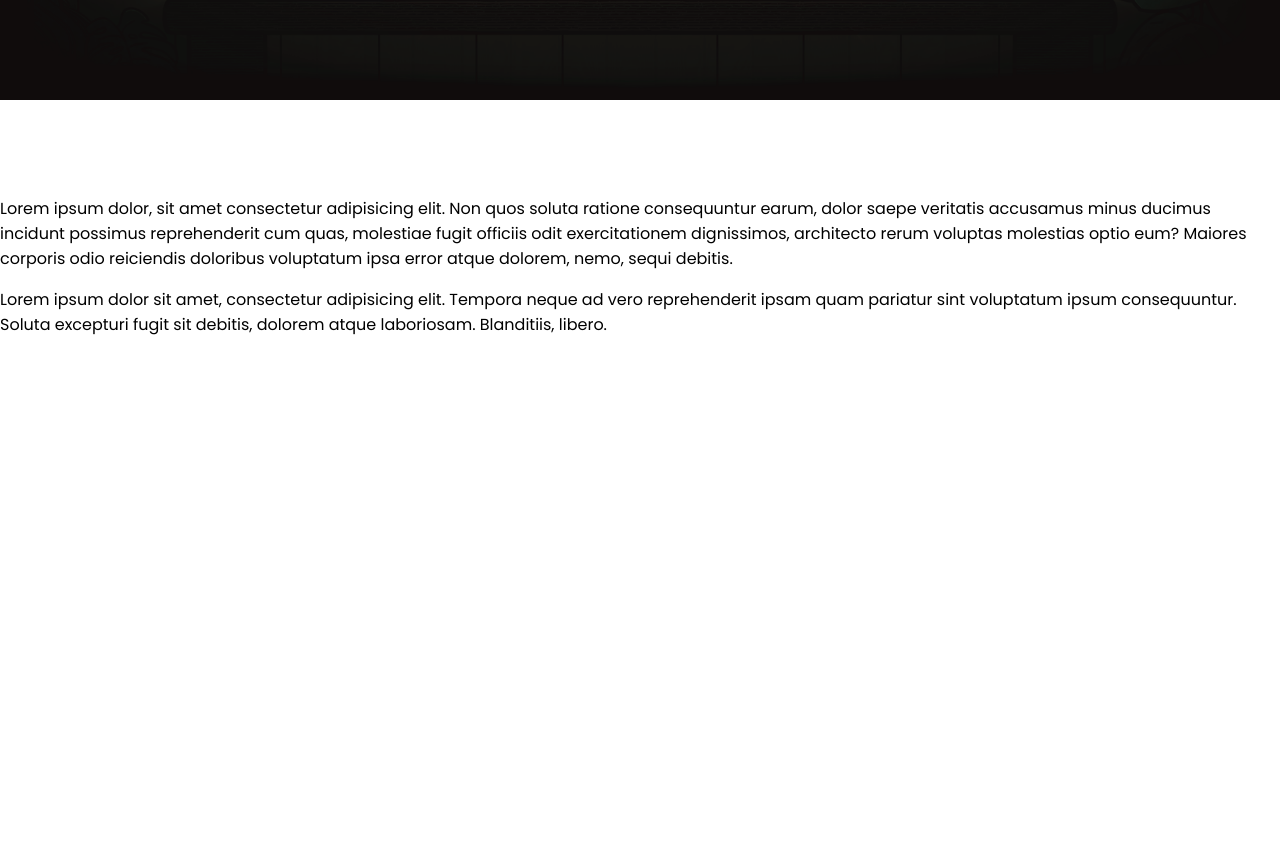
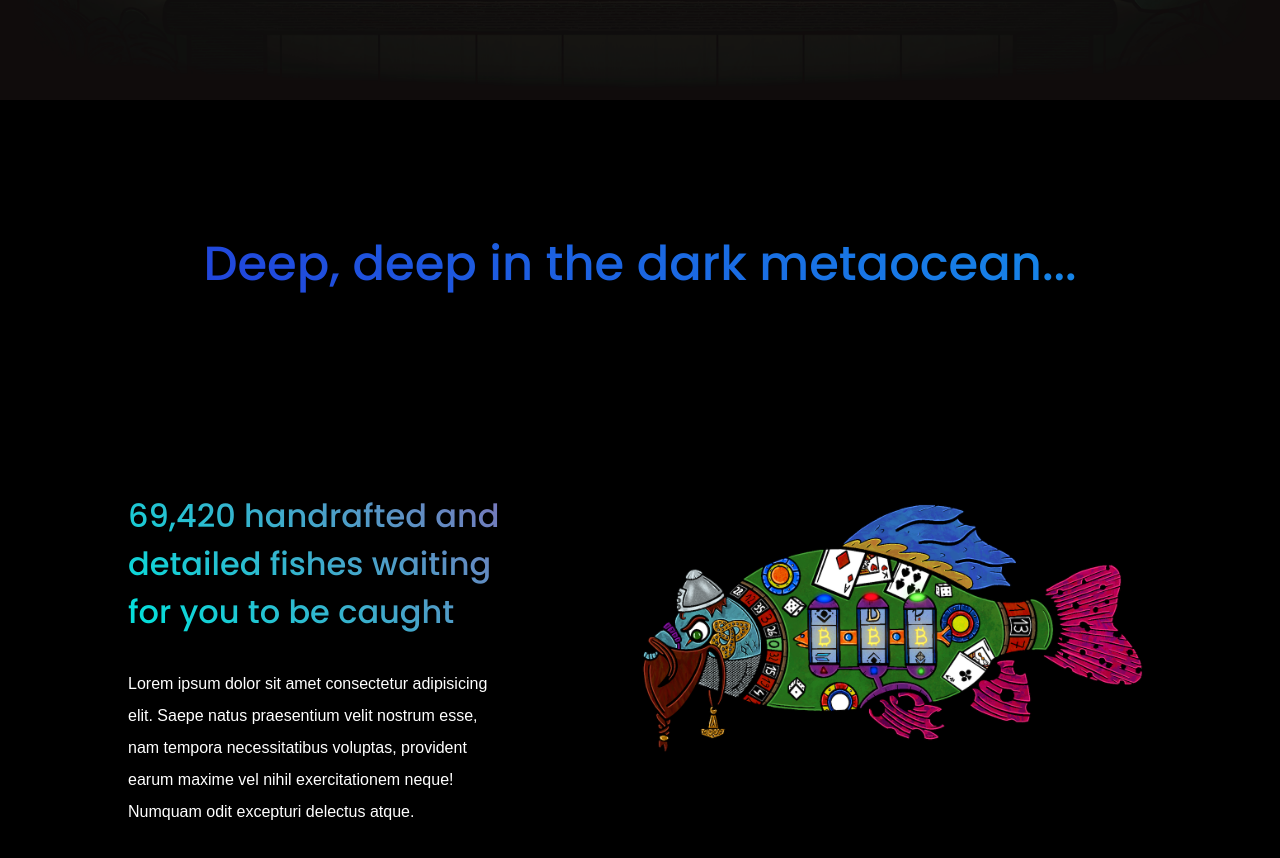
Before and after one commit to MarekChoinski/metamarine, a Next.js app: page / in a window 1280 px wide. Shown: the part 620-1478 px from the top of the page. Before the commit the page ends 973 px from the top, so only its background shows below. Built offline with nearby package versions, Linux system fonts and the light colour scheme.

Commit message:
Add showcase section

```diff
--- a/pages/index.tsx
+++ b/pages/index.tsx
@@ -5,6 +5,7 @@ import React from 'react';
 import { Navbar } from '../components/Navbar/Navbar';
 import {Timer} from '../components/Timer/Timer';
 import { HeroSection } from '../sections/HeroSection/HeroSection';
+import { ShowcaseSection } from '../sections/ShowcaseSection/ShowcaseSection';
 import styles from '../styles/Home.module.scss'
 import p from '../utils/prefixImages';
 
@@ -12,12 +13,9 @@ import p from '../utils/prefixImages';
 const Home: NextPage = () => {
   return (
     <>
-     <Navbar />
-     <HeroSection />
-     <p>
-       Lorem ipsum dolor, sit amet consectetur adipisicing elit. Non quos soluta ratione consequuntur earum, dolor saepe veritatis accusamus minus ducimus incidunt possimus reprehenderit cum quas, molestiae fugit officiis odit exercitationem dignissimos, architecto rerum voluptas molestias optio eum? Maiores corporis odio reiciendis doloribus voluptatum ipsa error atque dolorem, nemo, sequi debitis.
-     </p>
-     <p>Lorem ipsum dolor sit amet, consectetur adipisicing elit. Tempora neque ad vero reprehenderit ipsam quam pariatur sint voluptatum ipsum consequuntur. Soluta excepturi fugit sit debitis, dolorem atque laboriosam. Blanditiis, libero.</p>
+      <Navbar />
+      <HeroSection />
+      <ShowcaseSection />
     </>
   )
 }
--- a/sections/HeroSection/HeroSection.module.scss
+++ b/sections/HeroSection/HeroSection.module.scss
@@ -1,6 +1,6 @@
 .container {
   width: 100vw;
-  height: 100vh;
+  // height: 100vh;
 }
 
 .hero {
--- /dev/null
+++ b/sections/ShowcaseSection/ShowcaseSection.module.scss
@@ -0,0 +1,89 @@
+.container {
+  width: 100vw;
+  background-color: black;
+  box-sizing: border-box;
+  padding-bottom: 10rem;
+}
+
+@keyframes gradient {
+  0% {
+    background-position: 0% 0%;
+  }
+  50% {
+    background-position: 100% 100%;
+  }
+  100% {
+    background-position: 0% 0%;
+  }
+}
+
+.header {
+  font-size: 3rem;
+  text-align: center;
+  margin: 0;
+  padding: 8rem 0 12rem 0;
+  font-weight: 500;
+
+  background: linear-gradient(
+    45deg,
+    hsl(181, 100%, 50%),
+    #2c0bd0,
+    hsl(181, 100%, 50%)
+  );
+  background-clip: text;
+  -webkit-background-clip: text;
+  -webkit-text-fill-color: transparent;
+  background-size: 400% 400%;
+  animation: gradient 15s ease infinite;
+}
+
+.dual {
+  width: 80%;
+  max-width: 1300px;
+  display: flex;
+  height: auto;
+  color: white;
+  margin: 0 auto;
+  // flex-direction: column;
+}
+
+.text {
+  width: 40%;
+  padding-right: 2rem;
+  h1 {
+    @extend .header;
+    padding: 0;
+    font-size: 2rem;
+    text-align: left;
+    background: linear-gradient(
+      45deg,
+      hsl(324, 100%, 50%),
+      rgb(5, 222, 218),
+      hsl(324, 100%, 50%)
+    );
+    background-clip: text;
+    -webkit-background-clip: text;
+    -webkit-text-fill-color: transparent;
+    background-size: 400% 400%;
+    animation: gradient 10s ease infinite;
+  }
+
+  p {
+    margin-top: 2rem;
+    line-height: 2;
+    font-size: 1rem;
+    font-family: Arial, Helvetica, sans-serif;
+    background: none;
+    color: white;
+  }
+}
+
+.fish {
+  width: 60%;
+  // margin: 3rem auto;
+  padding-left: 6rem;
+  img {
+    width: 100%;
+    height: auto;
+  }
+}
--- /dev/null
+++ b/sections/ShowcaseSection/ShowcaseSection.tsx
@@ -0,0 +1,41 @@
+import React from "react";
+import styles from "./ShowcaseSection.module.scss";
+import p from '../../utils/prefixImages';
+import { Timer } from "../../components/Timer/Timer";
+
+export interface ShowcaseSectionProps {
+
+}
+
+export const ShowcaseSection: React.FC<ShowcaseSectionProps> = () => {
+
+
+
+return (
+  <section
+  className={styles.container}
+  >
+
+<h1 className={styles.header}>
+  Deep, deep in the dark metaocean...
+</h1>
+
+<div className={styles.dual}>
+    <div className={styles.text}>
+      <h1>
+  69,420 handrafted and detailed fishes waiting for you to be caught
+
+      </h1>
+  <p>
+    Lorem ipsum dolor sit amet consectetur adipisicing elit. Saepe natus praesentium velit nostrum esse, nam tempora necessitatibus voluptas, provident earum maxime vel nihil exercitationem neque! Numquam odit excepturi delectus atque.
+  </p>
+</div>
+  <div className={styles.fish}>
+    <img src="/fishes/1.png" alt="" />
+    </div>
+
+</div>
+
+  </section>
+)
+};
```
Also changed, not shown: public/fishes/1.png, public/images/test.png (deleted).
